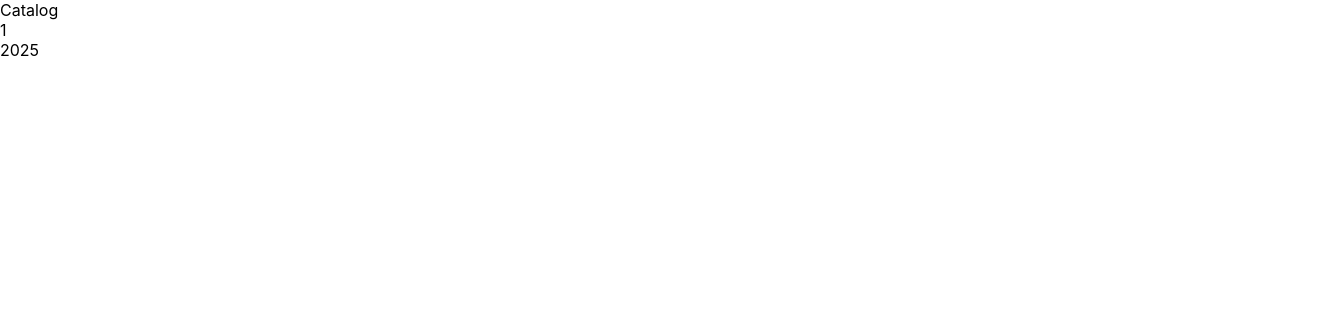
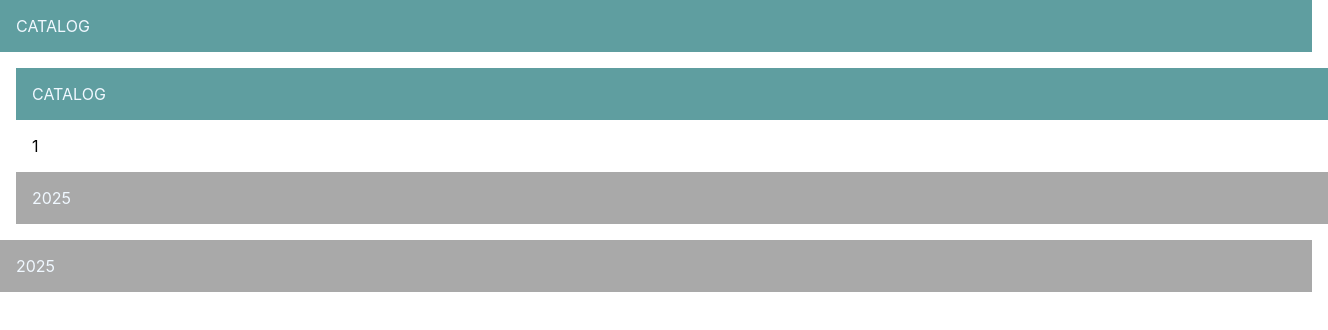
Before and after one commit to grimfand/test-catalog, a React (Create React App) app: page / in a window 1280 px wide. Shown: the top 330 px of the page, 1328 px wide, since content can reach past the window. Built offline with nearby package versions, Linux system fonts and the light colour scheme.

Commit message:
chore: add Layout

```diff
--- a/src/index.css
+++ b/src/index.css
@@ -11,3 +11,22 @@ code {
 	font-family: source-code-pro, Menlo, Monaco, Consolas, 'Courier New',
 		monospace;
 }
+
+header {
+	width: 100dvw;
+	background-color: cadetblue;
+	color: aliceblue;
+	padding: 1rem;
+	text-transform: uppercase;
+}
+
+main {
+	margin: 1rem;
+}
+
+footer {
+	width: 100dvw;
+	background-color: darkgray;
+	color: aliceblue;
+	padding: 1rem;
+}
--- a/src/index.js
+++ b/src/index.js
@@ -2,10 +2,13 @@ import React from 'react'
 import ReactDOM from 'react-dom/client'
 import './index.css'
 import App from './App'
+import Layout from './components/Layout/Layout'
 
 const root = ReactDOM.createRoot(document.getElementById('root'))
 root.render(
 	<React.StrictMode>
-		<App />
+		<Layout>
+			<App />
+		</Layout>
 	</React.StrictMode>
 )
```
Lines whose indentation alone changed are shown as unchanged.
